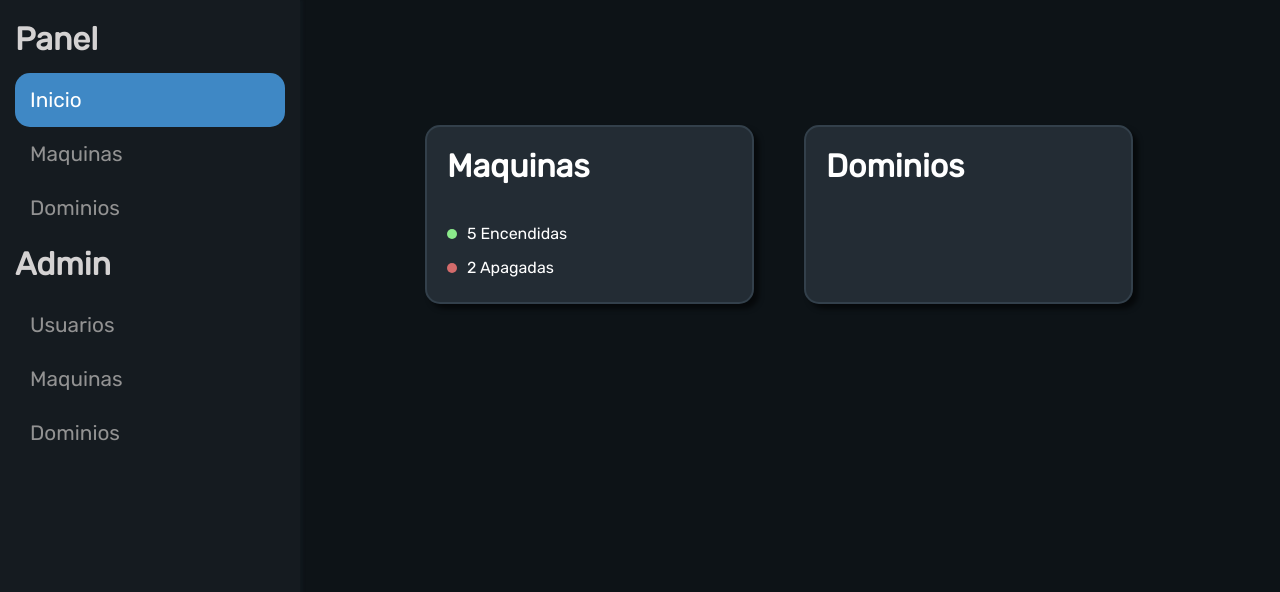
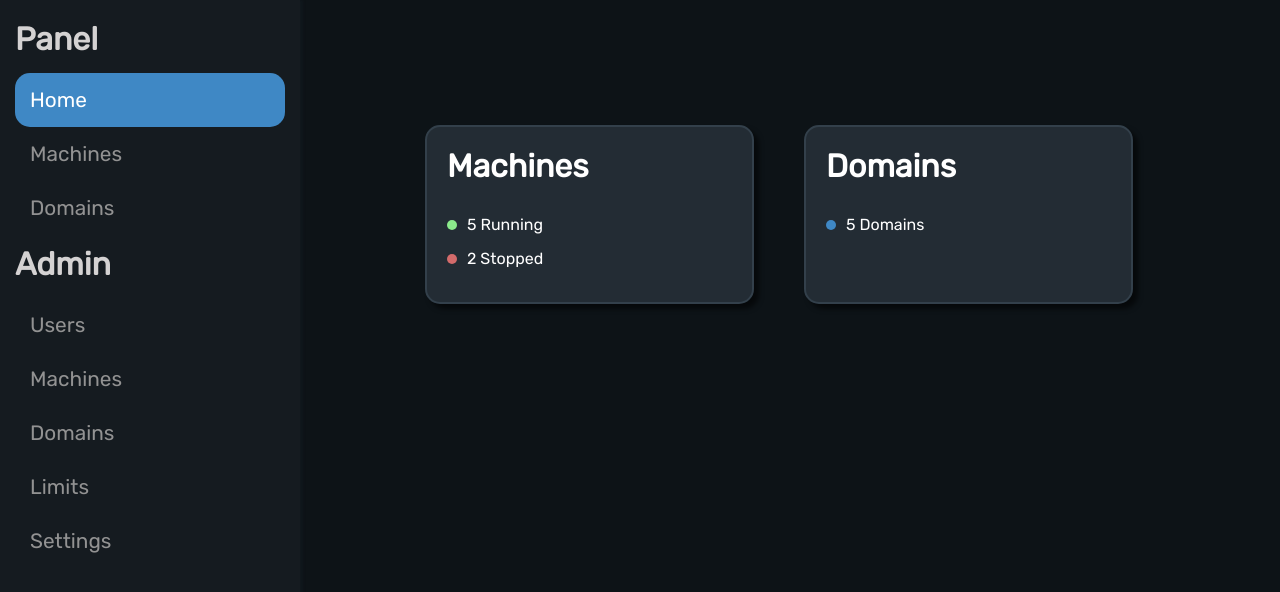
Before and after one commit to Stay1444/lhp, a React (Vite) app in the folder client/: page / in a window 1280 px wide. Shown: the top 592 px of the page. Built offline with nearby package versions, Linux system fonts and the light colour scheme.

Commit message:
Localization (Languages)

```diff
--- a/client/package.json
+++ b/client/package.json
@@ -10,6 +10,7 @@
     "preview": "vite preview"
   },
   "dependencies": {
+    "axios": "^1.4.0",
     "react": "^18.2.0",
     "react-dom": "^18.2.0",
     "react-router": "^6.12.1",
--- /dev/null
+++ b/client/public/lang/english.json
@@ -0,0 +1,33 @@
+{
+    "sidebar": {
+        "panel": {
+            "title": "Panel",
+            "home": "Home",
+            "machines": "Machines",
+            "domains": "Domains"
+        },
+        "admin": {
+            "title": "Admin",
+            "users": "Users",
+            "machines": "Machines",
+            "domains": "Domains",
+            "limits": "Limits",
+            "settings": "Settings"
+        }
+    },
+    "pages": {
+        "home": {
+            "cards": {
+                "machines": {
+                    "title": "Machines",
+                    "on": "Running",
+                    "off": "Stopped"
+                },
+                "domains": {
+                    "title": "Domains",
+                    "registered": "Domains"
+                }
+            }
+        }
+    }
+}
--- a/client/src/App.tsx
+++ b/client/src/App.tsx
@@ -2,9 +2,11 @@ import { Navigate, Route, Routes } from 'react-router';
 import './app.sass'
 import MainLayout from './layouts/MainLayout';
 import HomePage from './pages/user/HomePage';
+import { LanguageContextProvider } from './context/LanguageContext';
 
 const App = () => {
   return (
+    <LanguageContextProvider>
       <Routes>
         <Route path='/login' element={<h1>LOGIN</h1>}/>
         <Route path='/register' element={<h1>REGISTER</h1>}/>
@@ -26,6 +28,7 @@ const App = () => {
 
         <Route path='*' element={<Navigate to='/'/>}/>
       </Routes>
+    </LanguageContextProvider>
   )
 }
 
--- a/client/src/components/Sidebar.tsx
+++ b/client/src/components/Sidebar.tsx
@@ -1,8 +1,9 @@
-import React from 'react';
+import React, { useContext } from 'react';
 import style from './Sidebar.module.sass'
 
 import { PropsWithChildren } from 'react'
 import { useLocation, useNavigate } from 'react-router';
+import { LanguageContext } from '../context/LanguageContext';
 
 type RouteProps = PropsWithChildren<{
     name: string;
@@ -42,17 +43,21 @@ const Category: React.FC<CategoryProps> = ({ name, path, children }) => {
 }
 
 const Sidebar = () => {
+    const langCtx = useContext(LanguageContext);
+
     return (
         <div className={style.root}>
-            <Category name='Panel' path='/'>
-                <Route name="Inicio" path="/"/>
-                <Route name="Maquinas" path="/machines"/>
-                <Route name="Dominios" path="/domains"/>
+            <Category name={langCtx.getString("sidebar.panel.title")} path='/'>
+                <Route name={langCtx.getString("sidebar.panel.home")} path="/"/>
+                <Route name={langCtx.getString("sidebar.panel.machines")} path="/machines"/>
+                <Route name={langCtx.getString("sidebar.panel.domains")} path="/domains"/>
             </Category>
-            <Category name='Admin' path='/admin'>
-                <Route name="Usuarios" path="/admin/users"/>
-                <Route name="Maquinas" path="/admin/machines"/>
-                <Route name="Dominios" path="/admin/domains"/>
+            <Category name={langCtx.getString("sidebar.admin.title")} path='/admin'>
+                <Route name={langCtx.getString("sidebar.admin.users")} path="/admin/users"/>
+                <Route name={langCtx.getString("sidebar.admin.machines")} path="/admin/machines"/>
+                <Route name={langCtx.getString("sidebar.admin.domains")} path="/admin/domains"/>
+                <Route name={langCtx.getString("sidebar.admin.limits")} path="/admin/limits"/>
+                <Route name={langCtx.getString("sidebar.admin.settings")} path="/admin/settings"/>
             </Category>
         </div>
     )
--- /dev/null
+++ b/client/src/context/LanguageContext.tsx
@@ -0,0 +1,83 @@
+import axios from "axios";
+import React, { PropsWithChildren, useEffect } from "react";
+
+import { useState } from "react";
+
+export enum Language {
+    English,
+    Spanish
+}
+
+interface ILanguageContext {
+    lang: Language,
+    setLang: (lang: Language) => void,
+    getString: (key: string) => string,
+}
+
+export const LanguageContext = React.createContext<ILanguageContext>({
+    lang: Language.English,
+    // eslint-disable-next-line @typescript-eslint/no-unused-vars
+    setLang: (_: Language) => { return; },
+    // eslint-disable-next-line @typescript-eslint/no-unused-vars
+    getString: (_: string) => { return ""; },
+})
+
+type LanguageContextProviderProps = PropsWithChildren<unknown>;
+
+let languageSheet: any = {}
+
+export const LanguageContextProvider = (props: LanguageContextProviderProps) => {
+    const setLang = (lang: Language) => {
+        axios.get(`lang/${Language[lang].toLowerCase()}.json`).then((r) => {
+            setState({...state, lang: lang })
+            languageSheet = r.data;
+        });
+    }
+
+    const getString = (key: string) => {
+        if (languageSheet == null) return "<!MISSING!>";
+        // eslint-disable-next-line @typescript-eslint/no-explicit-any
+        try {
+            let obj: any = languageSheet;
+            const keys = key.split(".");
+
+            for(const k of keys) {
+                obj = obj[k];
+            }
+
+            return obj;
+
+        } catch {
+            return "<!MISSING!>"
+        }
+    }
+
+    const initState: ILanguageContext = {
+        lang: Language.Spanish,
+        setLang: setLang,
+        getString: getString,
+    }
+
+    const [state, setState] = useState<ILanguageContext>(initState);
+
+    useEffect(() => {
+        const savedLang = localStorage.getItem("LANGUAGE");
+
+        if (savedLang == null) {
+            console.log("Setting language to english, default")
+            setLang(Language.English);
+            localStorage.setItem("LANGUAGE", Language[Language.English])
+        } else {
+            const l: Language = Language[localStorage.getItem("LANGUAGE") as keyof typeof Language];
+            console.log(`Loaded language ${Language[l]}!`)
+            setLang(l)
+
+        }
+    }, []);
+
+    return (
+        <LanguageContext.Provider value={state}>
+            {props.children}
+        </LanguageContext.Provider>
+    )
+}
--- a/client/src/pages/user/HomePage.module.sass
+++ b/client/src/pages/user/HomePage.module.sass
@@ -12,10 +12,6 @@
     gap: 50px
 
 .card
-    display: flex
-
-    flex-direction: column
-
     height: 175px
     width: 325px
     border-radius: 15px
@@ -37,8 +33,7 @@
 
     & > div
         padding-left: 20px
-        margin-top: auto
-        margin-bottom: 25px
+        margin-top: 20px
 .ellipse
     border-radius: 50%
     width: 10px
@@ -51,3 +46,5 @@
     background-color: #8bea8b
 .red
     background-color: #d36b6b
+.primary
+    background-color: colors.$primary
--- a/client/src/pages/user/HomePage.tsx
+++ b/client/src/pages/user/HomePage.tsx
@@ -1,6 +1,7 @@
-import { PropsWithChildren } from 'react';
+import { PropsWithChildren, useContext } from 'react';
 import style from './HomePage.module.sass'
 import { useLocation, useNavigate } from 'react-router';
+import { LanguageContext } from '../../context/LanguageContext';
 
 type CardProps = PropsWithChildren<{
     name: string;
@@ -30,13 +31,17 @@ const Card: React.FC<CardProps> = ({name, path, children}) => {
 }
 
 const HomePage = () => {
+    const langCtx = useContext(LanguageContext);
+
     return (
         <div className={style.container}>
-            <Card name='Maquinas' path='/machines'>
-                <label style={{display: 'block', marginBottom: '15px'}}><i className={`${style.ellipse} ${style.green}`}/>5 Encendidas</label>
-                <label style={{display: 'block'}}><i className={`${style.ellipse} ${style.red}`}/>2 Apagadas</label>
+            <Card name={langCtx.getString("pages.home.cards.machines.title")} path='/machines'>
+                <label style={{display: 'block', marginBottom: '15px'}}><i className={`${style.ellipse} ${style.green}`}/>5 {langCtx.getString("pages.home.cards.machines.on")}</label>
+                <label style={{display: 'block'}}><i className={`${style.ellipse} ${style.red}`}/>2 {langCtx.getString("pages.home.cards.machines.off")}</label>
             </Card>
-            <Card name='Dominios' path='/domains'/>
+            <Card name={langCtx.getString("pages.home.cards.domains.title")} path='/domains'>
+                <label style={{display: 'block', marginBottom: '15px'}}><i className={`${style.ellipse} ${style.primary}`}/>5 {langCtx.getString("pages.home.cards.domains.registered")}</label>
+            </Card>
         </div>
     )
 }
```
Also changed, not shown: 1 other file (tests, documents, lock files or other folders). Lines whose indentation alone changed are shown as unchanged.
